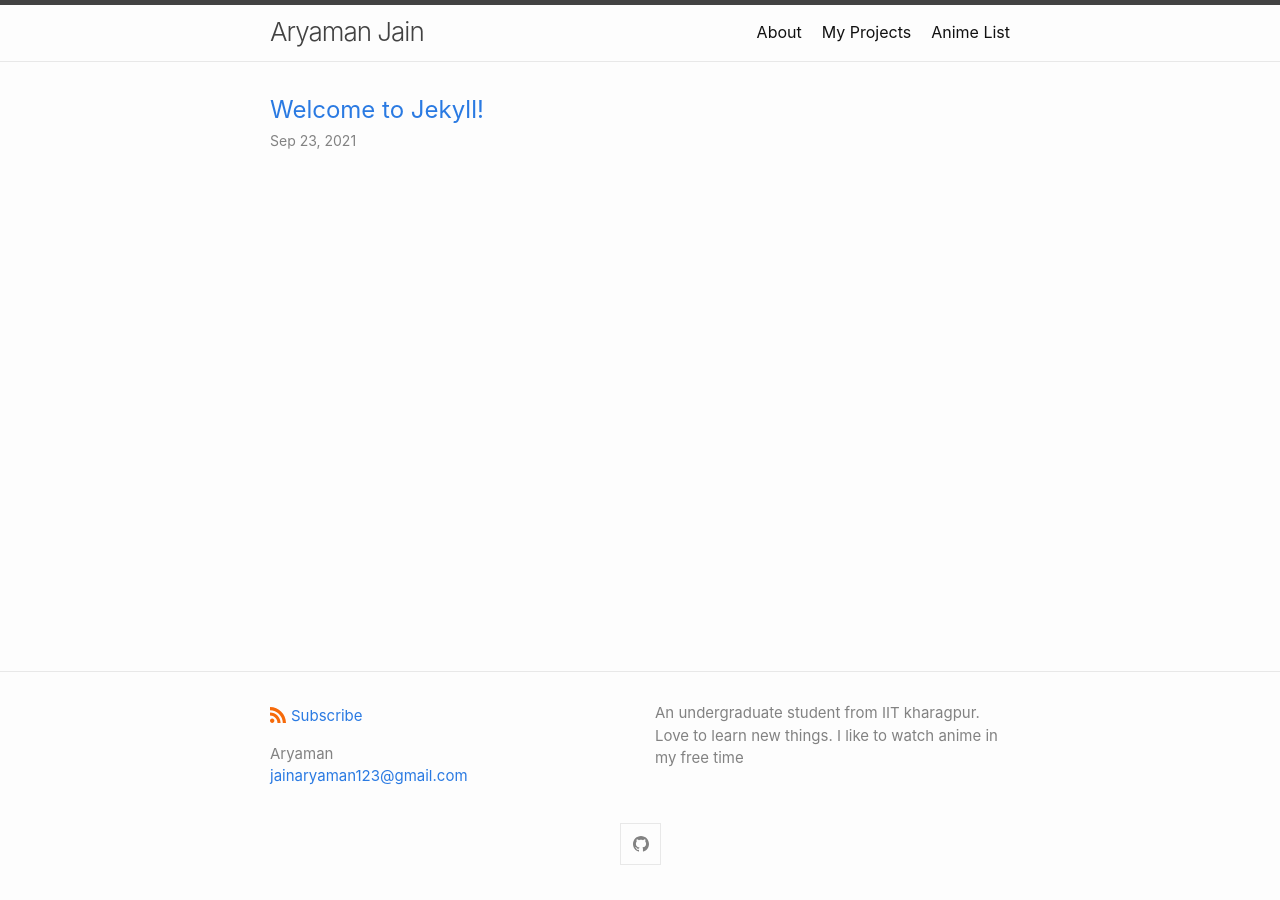
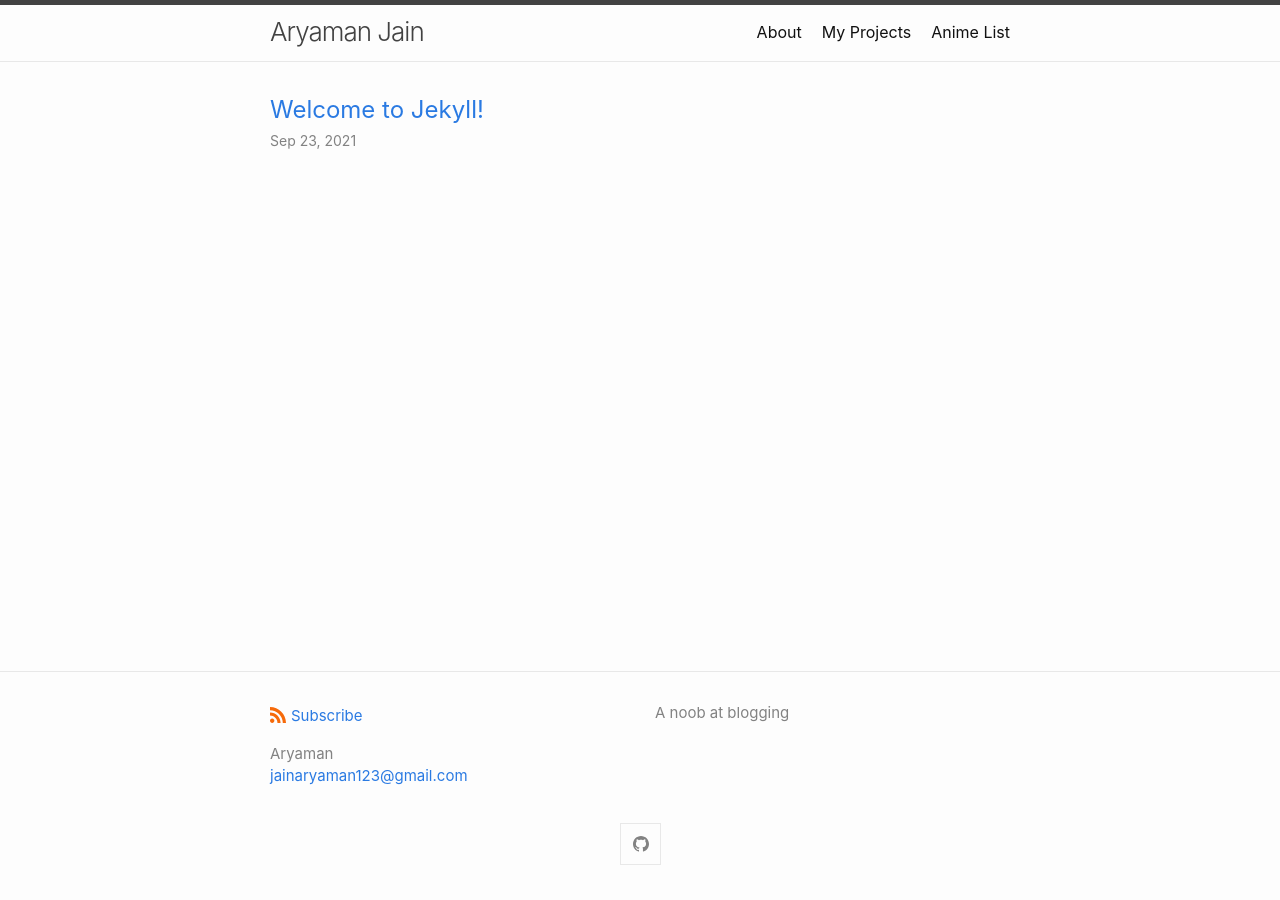
Before and after one commit to Aryamn/Aryamn.github.io, a Jekyll site: the page built from index.md, in a window 1280 px wide. Built offline with Jekyll 4.4.1, drawn with Linux system fonts in a browser that asks for light colours.

Commit message:
added favicon

```diff
--- a/_config.yml
+++ b/_config.yml
@@ -3,8 +3,7 @@ author:
   name: Aryaman
   email: jainaryaman123@gmail.com
 description: > # this means to ignore newlines until "show_excerpts:"
-  An undergraduate student from IIT kharagpur. Love to learn new things.
-  I like to watch anime in my free time
+  A noob at blogging
 show_excerpts: false # set to true to show excerpts on the homepage
 
 # Minima date format
--- a/_includes/head.html
+++ b/_includes/head.html
@@ -14,6 +14,7 @@
 
     {%- seo -%}
     <link rel="stylesheet" href="{{ "/assets/css/style.css" | relative_url }}">
+    <link rel="shortcut icon" type="image/png" href="{{"favicon.png" | relative_url}}">
     {%- feed_meta -%}
     {%- if jekyll.environment == 'production' and site.google_analytics -%}
       {%- include google-analytics.html -%}
```
Also changed, not shown: favicon.png (added).
